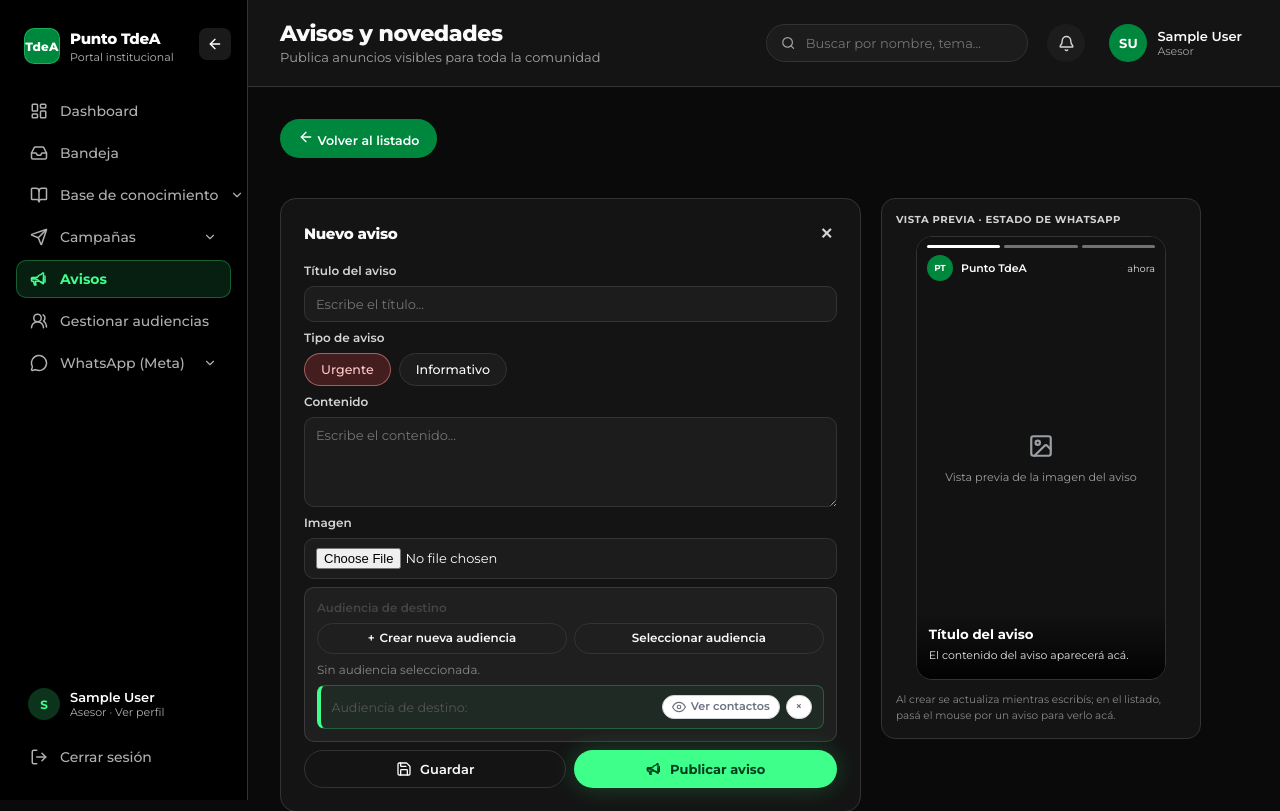
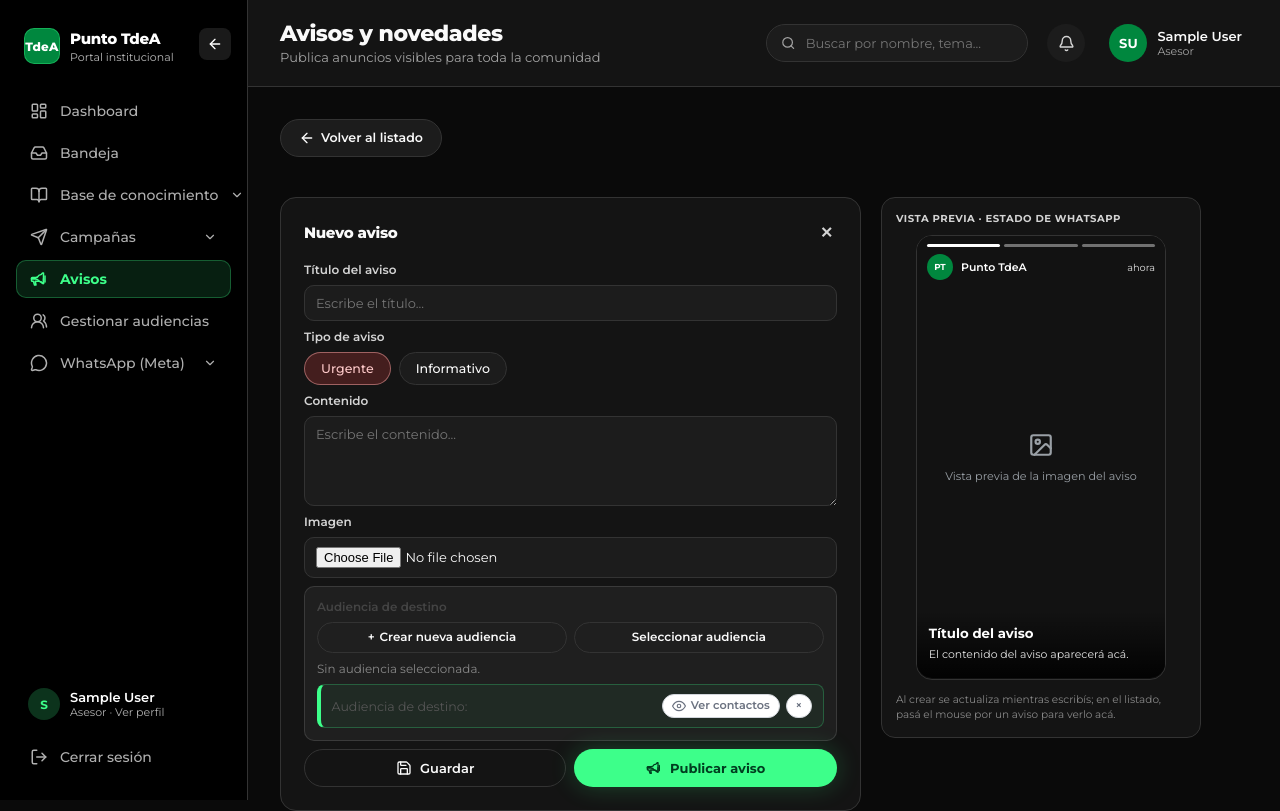
Before and after one commit to cristianclv123/PuntoTdeA, a Django app: page /avisos/ in a window 1280 px wide, after a click on "Crear aviso". Shown: the top 811 px of the page. Run offline with Django 5.2, Linux system fonts and the light colour scheme; the visitor is signed in with stand-in values (Sample User, id 1); data that the repository does not hold is empty; parts of the project's set-up code (start-up, migrations or seed data) failed here and were passed over.

Commit message:
PREVIEW AVISOS

```diff
--- a/announcements/static/announcements/avisos.css
+++ b/announcements/static/announcements/avisos.css
@@ -318,8 +318,30 @@
   justify-content: flex-start;
 }
 
+.btn-create-out {
+  display: inline-flex;
+  align-items: center;
+  justify-content: center;
+  gap: 6px;
+  line-height: 1.2;
+  text-align: center;
+}
+
 .btn-create-out-cancel {
   display: none;
+}
+
+#toggle-nuevo-cuadro:checked ~ .btn-create-out-wrap .btn-create-out {
+  background-color: var(--surface-2, #1c1c1c);
+  color: var(--text, #f3f4f6);
+  border: 1px solid var(--border, #2a2a2a);
+  box-shadow: none;
+}
+
+#toggle-nuevo-cuadro:checked ~ .btn-create-out-wrap .btn-create-out:hover {
+  background-color: var(--surface, #141414);
+  border-color: rgba(148, 163, 184, 0.6);
+  box-shadow: none;
 }
 
 #toggle-nuevo-cuadro:checked ~ .btn-create-out-wrap .btn-create-out-label {
@@ -327,7 +349,10 @@
 }
 
 #toggle-nuevo-cuadro:checked ~ .btn-create-out-wrap .btn-create-out-cancel {
-  display: inline;
+  display: inline-flex;
+  align-items: center;
+  justify-content: center;
+  gap: 6px;
 }
 
 /* Resalta el aviso que se está previsualizando. */
--- a/announcements/templates/announcements/avisos.html
+++ b/announcements/templates/announcements/avisos.html
@@ -435,7 +435,6 @@
     }
 
     function applyImage(src) {
-      media.classList.remove("is-open");
       if (src) {
         imageOut.src = src;
         media.classList.add("has-image");
```
